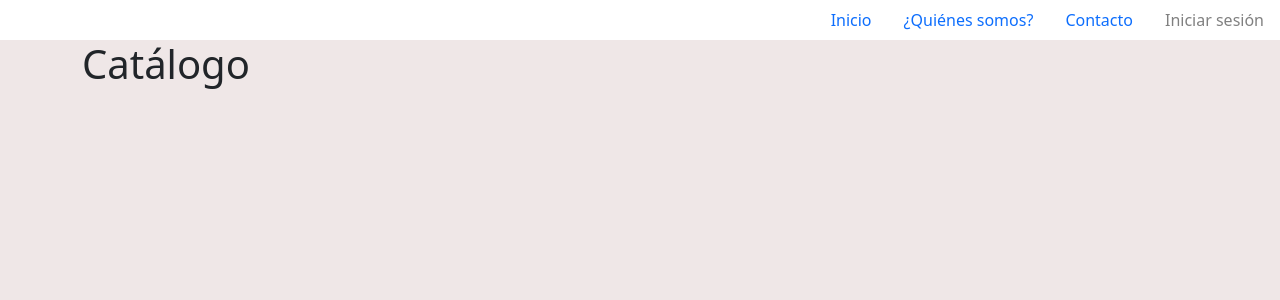
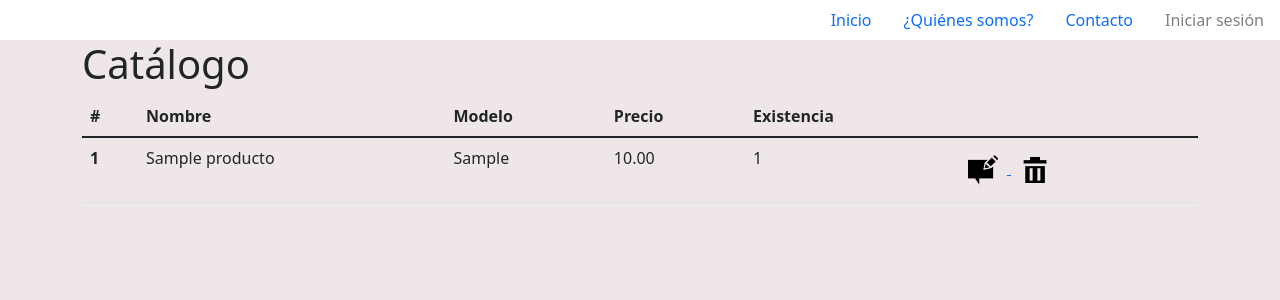
Before and after one commit to RigobertoPO/Caps, a PHP site: page /Productos/catalogo.php in a window 1280 px wide. Shown: the top 300 px of the page. Run offline with PHP 8.4, Linux system fonts and the light colour scheme; tables that the repository leaves empty hold one stand-in row (values such as "Sample post").

Commit message:
Manejo de catalogo de productos

```diff
--- a/Modelos/Producto.php
+++ b/Modelos/Producto.php
@@ -59,7 +59,16 @@ class Producto {
    //      $this->IdTipoProducto = $idTipoProducto;
    //      $this->Imagen = $imagen;
    //   }
-     public function ObtenerProductoId($id) //un usuario
+   public function ObtenerProductos() //un usuario
+    {
+        include '../conexion.php';
+        $conexion=new Conexion();
+        $consulta=$conexion->prepare("SELECT * FROM Productos");
+        $consulta->execute();
+        $consulta->setFetchMode(PDO::FETCH_ASSOC);
+        return $consulta->fetchAll();
+    }
+    public function ObtenerProductoId($id) //un usuario
     {
         include '../conexion.php';
         $conexion=new Conexion();
@@ -69,5 +78,14 @@ class Producto {
         $consulta->setFetchMode(PDO::FETCH_ASSOC);
         return $consulta->fetchAll();
     }
+    public function EliminarProducto($id) //un usuario
+    {
+        include '../conexion.php';
+        $conexion=new Conexion();
+        $consulta=$conexion->prepare("DELETE FROM Productos WHERE Id=:id");
+        $consulta->bindParam(":id",$id,PDO::PARAM_STR);
+        $consulta->execute();
+        return true;
+    }
 }
 ?>
--- a/Productos/catalogo.php
+++ b/Productos/catalogo.php
@@ -21,6 +21,21 @@ else
     <script src="../js/bootstrap.min.js"></script>
     <link rel="stylesheet" href="../css/style.css">
     <title>Gorras</title>
+    <script type="text/javascript">
+			function editar_id(id){
+				if(confirm('¿Desea modificar?'))
+				{
+					window.location.href='editarProducto.php?idEditar='+id;
+				}
+			}
+			function eliminar_id(id){
+				if(confirm('¿Desea eliminar?'))
+				{
+					window.location.href='eliminarProducto.php?idEliminar='+id;
+				}
+			}
+
+		</script>
 </head>
 <body>
     <header>
@@ -83,6 +98,42 @@ else
     <section>
         <div class="container">
             <h1>Catálogo</h1>
+            <table class="table">
+            <thead class="thead-dark">
+                <tr>
+                <th scope="col">#</th>
+                <th scope="col">Nombre</th>
+                <th scope="col">Modelo</th>
+                <th scope="col">Precio</th>
+                <th scope="col">Existencia</th>
+                <th scope="col"></th>
+                </tr>
+            </thead>
+            <tbody>
+                <?php
+                    require_once '../Modelos/Producto.php';
+                    $producto = new Producto();
+                    $resultado=$producto->ObtenerProductos();
+                    if (count($resultado) > 0) {
+                    foreach ($resultado as $registro) {
+                        ?>
+                            <tr>
+                            <th scope="row"><?php echo $registro['Id'] ?></th>
+                            <td><?php echo $registro['Nombre']?></td>
+                            <td><?php echo $registro['Modelo'] ?></td>
+                            <td><?php echo $registro['Precio'] ?></td>
+                            <td><?php echo $registro['Existencia'] ?></td>
+                            <td>
+                                <a href="javascript:editar_id('<?php echo $registro["Id"];?>')"><img src="../img/Editar.png" alt=""> </a>
+								<a href="javascript:eliminar_id('<?php echo $registro["Id"];?>')"><img src="../img/Cancelar.png" alt=""> </a>
+                            </td>
+                            </tr>
+                        <?php
+                    }
+                    }
+                ?>
+            </tbody>
+            </table>
         </div>
     </section>
     <footer>
```
Also changed, not shown: Productos/eliminarProducto.php (added, +28 -0 lines), img/Cancelar.png (added), img/Editar.png (added).
